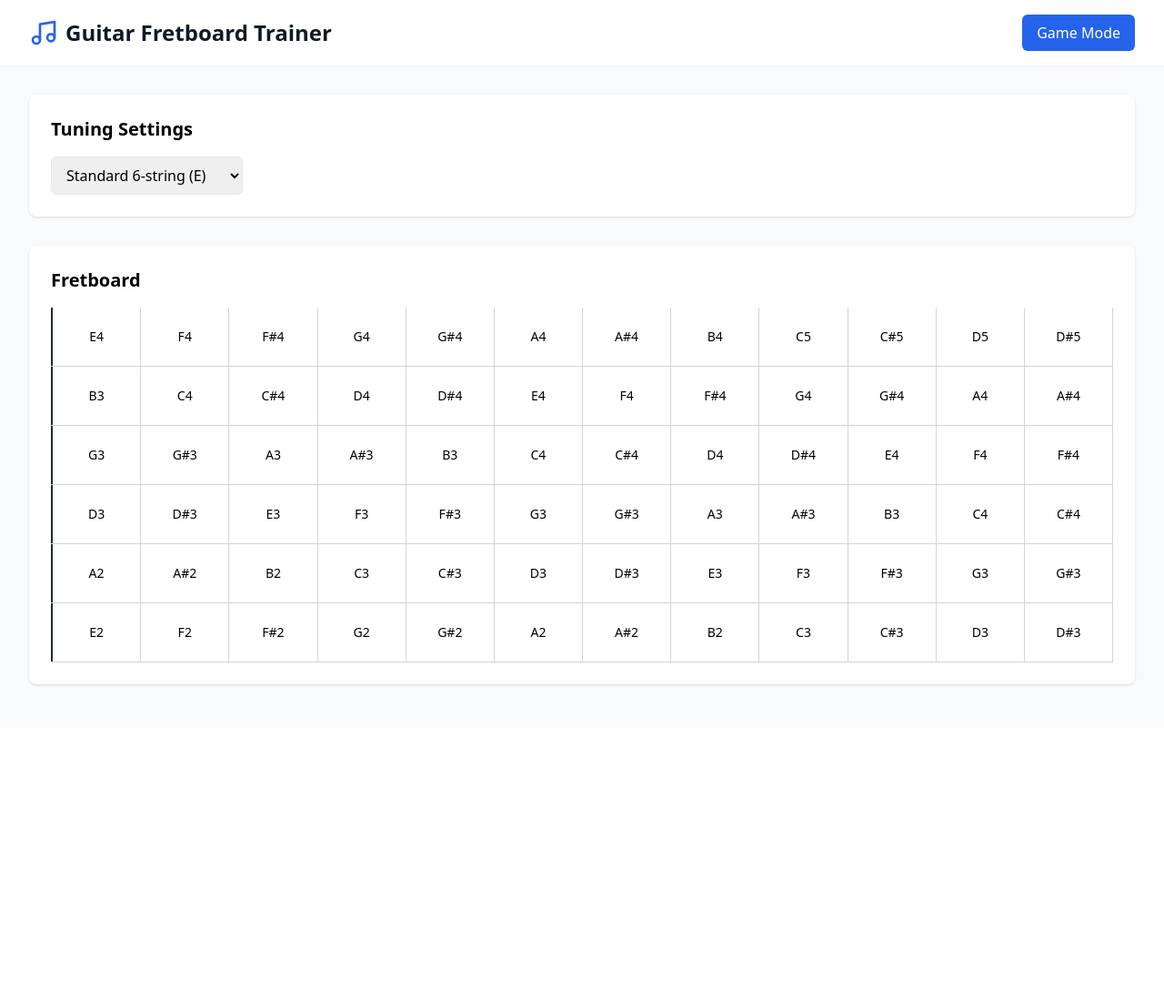
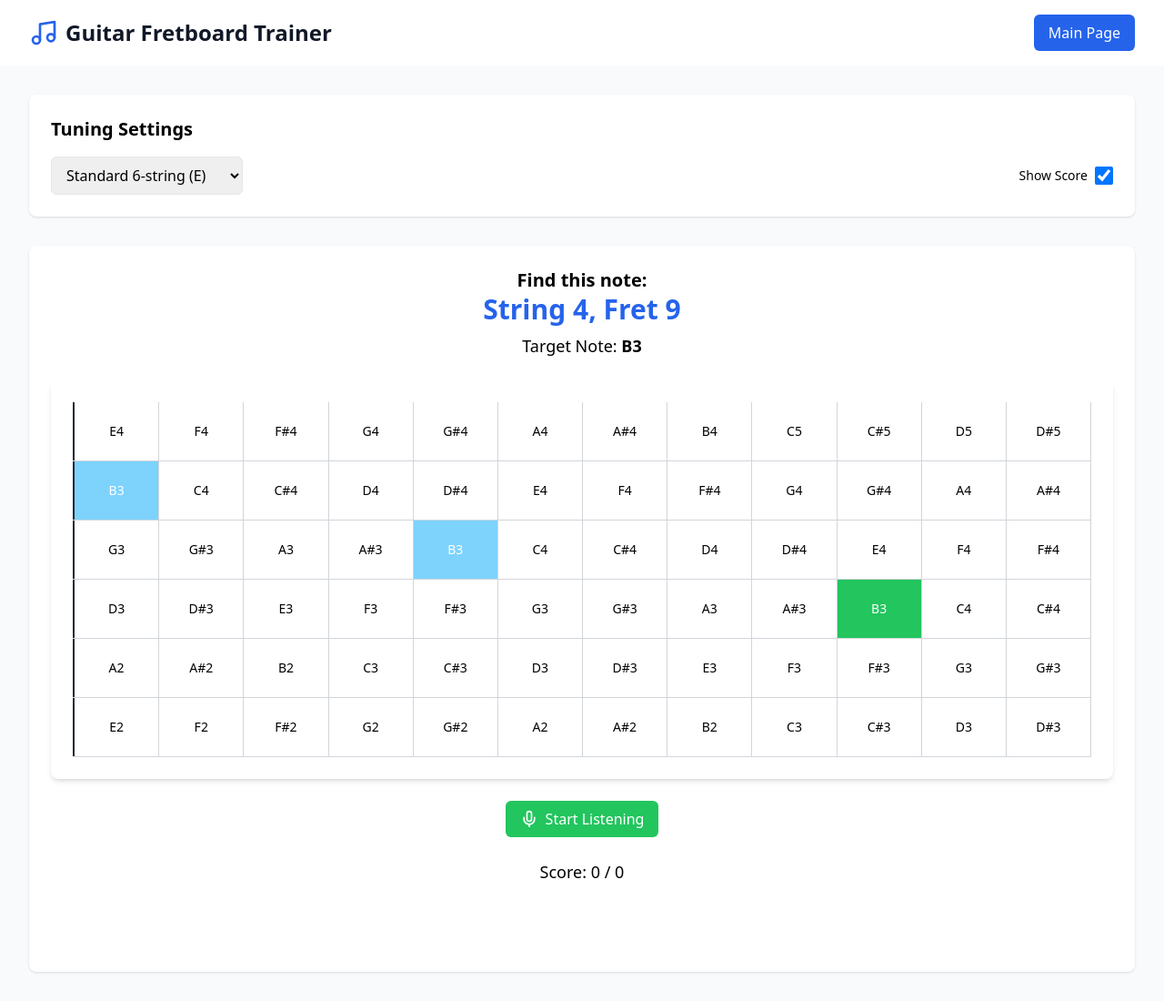
Before and after one commit to ojitxslml/GuitarFretboard, a React (Vite) app: page /practice in a window 1280 px wide. Shown: the whole page at 91% size. Before the commit the page ends 800 px from the top, so only its background shows below. Built offline with nearby package versions, Linux system fonts and the light colour scheme.

Commit message:
add routes and toggle score

```diff
--- a/package.json
+++ b/package.json
@@ -12,7 +12,8 @@
   "dependencies": {
     "lucide-react": "^0.344.0",
     "react": "^18.3.1",
-    "react-dom": "^18.3.1"
+    "react-dom": "^18.3.1",
+    "react-router": "^7.1.3"
   },
   "devDependencies": {
     "@eslint/js": "^9.9.1",
--- a/src/App.tsx
+++ b/src/App.tsx
@@ -1,74 +1,11 @@
-import React, { useState } from 'react';
-import { Music } from 'lucide-react';
-import { Tuning } from './types';
-import { STANDARD_TUNINGS } from './utils/notes';
-import { Fretboard } from './components/Fretboard';
-import { TuningSelector } from './components/TuningSelector';
-import { GameMode } from './components/GameMode';
+import { AppRouter } from './routes/AppRouter'
+import { NavBar } from './ui/components/NavBar'
 
-function App() {
-  const [tuning, setTuning] = useState<Tuning>(STANDARD_TUNINGS[0]);
-  const [isGameMode, setIsGameMode] = useState(false);
-  const [lastGuess, setLastGuess] = useState<{ correct: boolean; message: string } | null>(null);
-
-  const handleNoteGuess = (correct: boolean) => {
-    setLastGuess({
-      correct,
-      message: correct ? 'Correct! 🎸' : 'Try again! 🎼',
-    });
-
-    setTimeout(() => setLastGuess(null), 4000);
-  };
-
+export const App = () => {
   return (
-    <div className="min-h-screen bg-gray-50">
-      <header className="bg-white shadow-sm">
-        <div className="max-w-7xl mx-auto px-4 py-4 sm:px-6 lg:px-8">
-          <div className="flex items-center justify-between">
-            <div className="flex items-center">
-              <Music className="h-8 w-8 text-blue-600" />
-              <h1 className="ml-2 text-2xl font-bold text-gray-900">Guitar Fretboard Trainer</h1>
-            </div>
-            <button
-              onClick={() => setIsGameMode(!isGameMode)}
-              className="px-4 py-2 bg-blue-600 text-white rounded-md hover:bg-blue-700"
-            >
-              {isGameMode ? 'Practice Mode' : 'Game Mode'}
-            </button>
-          </div>
-        </div>
-      </header>
-
-      <main className="max-w-7xl mx-auto px-4 py-8 sm:px-6 lg:px-8">
-        <div className="space-y-8">
-          <section className="bg-white p-6 rounded-lg shadow">
-            <h2 className="text-xl font-semibold mb-4">Tuning Settings</h2>
-            <TuningSelector currentTuning={tuning} onTuningChange={setTuning} />
-          </section>
-
-          {isGameMode ? (
-            <section className="bg-white p-6 rounded-lg shadow">
-              <GameMode tuning={tuning} onNoteGuess={handleNoteGuess} />
-              {lastGuess && (
-                <div
-                  className={`mt-4 p-4 rounded-md text-center ${
-                    lastGuess.correct ? 'bg-green-100 text-green-800' : 'bg-red-100 text-red-800'
-                  }`}
-                >
-                  {lastGuess.message}
-                </div>
-              )}
-            </section>
-          ) : (
-            <section className="bg-white p-6 rounded-lg shadow">
-              <h2 className="text-xl font-semibold mb-4">Fretboard</h2>
-              <Fretboard tuning={tuning} />
-            </section>
-          )}
-        </div>
-      </main>
-    </div>
-  );
+    <>
+    <NavBar/>
+    <AppRouter />
+    </>
+  )
 }
-
-export default App;
--- /dev/null
+++ b/src/components/PracticeMode/FeedbackMessage.tsx
@@ -0,0 +1,23 @@
+interface NoteFeedbackProps {
+  correct: boolean | null; // `null` si no hay ningún intento aún
+}
+
+function FeedbackMessage({ correct }: NoteFeedbackProps) {
+  if (correct === null)
+    return (
+      <div
+        className={`mt-4 p-7 rounded-md text-center bg-white text-slate-700`}
+      ></div>
+    );
+
+  const message = correct ? "Correct! 🎸" : "Try again! 🎼";
+  const styles = correct
+    ? "bg-green-100 text-green-800"
+    : "bg-red-100 text-red-800";
+
+  return (
+    <div className={`mt-4 p-4 rounded-md text-center ${styles}`}>{message}</div>
+  );
+}
+
+export default FeedbackMessage;
--- a/src/components/GameMode.tsx
+++ b/src/components/PracticeMode/PracticeMode.tsx
@@ -1,9 +1,9 @@
 import React, { useState, useEffect, useRef, useCallback } from "react";
-import { Note, GameState } from "../types";
-import { getNoteAtFret } from "../utils/notes";
-import { PitchDetector } from "../utils/audioDetection";
+import { Note, GameState } from "../../types";
+import { getNoteAtFret } from "../../utils/notes";
+import { PitchDetector } from "../../utils/audioDetection";
 import { Mic, MicOff } from "lucide-react";
-import { Fretboard } from "./Fretboard";
+import { Fretboard } from "../Fretboard";
 
 type GameModeProps = {
   tuning: {
@@ -11,9 +11,14 @@ type GameModeProps = {
     strings: Note[];
   };
   onNoteGuess: (correct: boolean) => void;
+  showScore: boolean;
 };
 
-export const GameMode: React.FC<GameModeProps> = ({ tuning, onNoteGuess }) => {
+export const GameMode: React.FC<GameModeProps> = ({
+  tuning,
+  onNoteGuess,
+  showScore,
+}) => {
   const [gameState, setGameState] = useState<GameState>({
     currentNote: {
       string: 0,
@@ -59,7 +64,8 @@ export const GameMode: React.FC<GameModeProps> = ({ tuning, onNoteGuess }) => {
         }
 
         noteHistoryRef.current = noteHistoryRef.current.filter(
-          (n, index) =>
+          (_, index) =>
+            // eslint-disable-next-line @typescript-eslint/no-explicit-any
             now - (noteHistoryRef.current[index] as any).timestamp < 1000
         );
 
@@ -68,6 +74,7 @@ export const GameMode: React.FC<GameModeProps> = ({ tuning, onNoteGuess }) => {
     }
 
     requestAnimationFrame(updatePitch);
+    // eslint-disable-next-line react-hooks/exhaustive-deps
   }, [gameState, isWaiting]);
 
   const getMostFrequentNote = (notes: string[]): string | null => {
@@ -88,6 +95,7 @@ export const GameMode: React.FC<GameModeProps> = ({ tuning, onNoteGuess }) => {
   useEffect(() => {
     lastNoteRef.current = gameState.currentNote.note;
   }, [gameState.currentNote.note]);
+
   const handleGuess = useCallback(
     (guessedNote: string) => {
       if (isWaiting) return;
@@ -95,11 +103,11 @@ export const GameMode: React.FC<GameModeProps> = ({ tuning, onNoteGuess }) => {
       const guessedNoteName = extractNoteName(guessedNote);
       const targetNoteName = extractNoteName(lastNoteRef.current);
 
-      // Actualizar el estado del juego
+      // Update GameState
       setGameState((prev) => ({
         ...prev,
         score: prev.score + (guessedNoteName === targetNoteName ? 1 : 0),
-        attempts: prev.attempts + 1, // Siempre aumentar los intentos
+        attempts: prev.attempts + 1, // Increment attempts
       }));
 
       if (guessedNoteName !== targetNoteName) {
@@ -107,13 +115,14 @@ export const GameMode: React.FC<GameModeProps> = ({ tuning, onNoteGuess }) => {
         setHighlightedFret(position);
       }
 
-      onNoteGuess(guessedNoteName === targetNoteName); // Notificar al componente padre si la adivinanza fue correcta o incorrecta
+      onNoteGuess(guessedNoteName === targetNoteName); // Notify component if guess is correct
 
       if (guessedNoteName === targetNoteName) {
         setIsWaiting(true);
-        setTimeout(generateNewNote, 500); // Generar una nueva nota después de un tiempo
+        setTimeout(generateNewNote, 500); // Wait before generate a new note
       }
     },
+    // eslint-disable-next-line react-hooks/exhaustive-deps
     [isWaiting, onNoteGuess]
   );
 
@@ -162,7 +171,7 @@ export const GameMode: React.FC<GameModeProps> = ({ tuning, onNoteGuess }) => {
         }
       }
     }
-    return { string: 0, fret: 0 }; // Si no se encuentra la nota, retornar una posición por defecto
+    return { string: 0, fret: 0 }; // If no note return to a default position
   };
 
   useEffect(() => {
@@ -201,10 +210,6 @@ export const GameMode: React.FC<GameModeProps> = ({ tuning, onNoteGuess }) => {
           }}
         />
       </div>
-
-      {isWaiting && (
-        <div className="text-center text-blue-600">Get ready...</div>
-      )}
 
       <div className="flex justify-center space-x-4">
         <button
@@ -268,11 +273,13 @@ export const GameMode: React.FC<GameModeProps> = ({ tuning, onNoteGuess }) => {
         </div>
       )} */}
 
+      {showScore && (
         <div className="text-center">
           <p className="text-lg">
             Score: {gameState.score} / {gameState.attempts}
           </p>
         </div>
+      )}
     </div>
   );
 };
--- a/src/main.tsx
+++ b/src/main.tsx
@@ -1,10 +1,13 @@
-import { StrictMode } from 'react';
-import { createRoot } from 'react-dom/client';
-import App from './App.tsx';
-import './index.css';
+import { StrictMode } from "react";
+import { createRoot } from "react-dom/client";
+import { App } from "./App";
+import "./index.css";
+import { BrowserRouter } from "react-router";
 
-createRoot(document.getElementById('root')!).render(
+createRoot(document.getElementById("root")!).render(
   <StrictMode>
-    <App />
+    <BrowserRouter>
+      <App />
+    </BrowserRouter>
   </StrictMode>
 );
--- /dev/null
+++ b/src/pages/MainPage.tsx
@@ -0,0 +1,28 @@
+import { useState } from "react";
+import { Tuning } from "../types";
+import { STANDARD_TUNINGS } from "../utils/notes";
+import { Fretboard } from "../components/Fretboard";
+import { TuningSelector } from "../components/TuningSelector";
+
+function MainPage() {
+  const [tuning, setTuning] = useState<Tuning>(STANDARD_TUNINGS[0]);
+
+  return (
+    <div className="min-h-screen bg-gray-50">
+      <main className="max-w-7xl mx-auto px-4 py-8 sm:px-6 lg:px-8">
+        <div className="space-y-8">
+          <section className="bg-white p-6 rounded-lg shadow">
+            <h2 className="text-xl font-semibold mb-4">Tuning Settings</h2>
+            <TuningSelector currentTuning={tuning} onTuningChange={setTuning} />
+          </section>
+          <section className="bg-white p-6 rounded-lg shadow">
+            <h2 className="text-xl font-semibold mb-4">Fretboard</h2>
+            <Fretboard tuning={tuning} />
+          </section>
+        </div>
+      </main>
+    </div>
+  );
+}
+
+export default MainPage;
--- /dev/null
+++ b/src/pages/PracticePage.tsx
@@ -0,0 +1,62 @@
+import { useState } from "react";
+import { Tuning } from "../types";
+import { STANDARD_TUNINGS } from "../utils/notes";
+import { TuningSelector } from "../components/TuningSelector";
+import { GameMode } from "../components/PracticeMode/PracticeMode";
+import FeedbackMessage from "../components/PracticeMode/FeedbackMessage";
+
+function PracticePage() {
+  const [tuning, setTuning] = useState<Tuning>(STANDARD_TUNINGS[0]);
+  const [correct, setCorrect] = useState<boolean | null>(null);
+  const [showScore, setShowScore] = useState<boolean>(true); // Nuevo estado
+
+  const handleNoteGuess = (isCorrect: boolean) => {
+    setCorrect(isCorrect);
+    // Clear state after 4s
+    setTimeout(() => setCorrect(null), 4000);
+  };
+
+  return (
+    <div className="min-h-screen bg-gray-50">
+      <main className="max-w-7xl mx-auto px-4 py-8 sm:px-6 lg:px-8">
+        <div className="space-y-8">
+          {/* Tuning */}
+          <section className="bg-white p-6 rounded-lg shadow">
+            <h2 className="text-xl font-semibold mb-4">Tuning Settings</h2>
+            <div className="flex items-center justify-between">
+              <TuningSelector
+                currentTuning={tuning}
+                onTuningChange={setTuning}
+              />
+              {/* Toggle Score */}
+              <div className="flex items-center space-x-2">
+                <label htmlFor="toggle-score" className="text-sm font-medium">
+                  Show Score
+                </label>
+                <input
+                  type="checkbox"
+                  id="toggle-score"
+                  checked={showScore}
+                  onChange={(e) => setShowScore(e.target.checked)}
+                  className="w-5 h-5 text-blue-600 focus:ring-blue-500 border-gray-300 rounded"
+                />
+              </div>
+            </div>
+          </section>
+
+          {/* Practice */}
+          <section className="bg-white p-6 rounded-lg shadow">
+            <GameMode
+              tuning={tuning}
+              onNoteGuess={handleNoteGuess}
+              showScore={showScore}
+            />
+            {showScore && <FeedbackMessage correct={correct} />}
+          </section>
+        </div>
+      </main>
+    </div>
+  );
+}
+
+export default PracticePage;
--- /dev/null
+++ b/src/routes/AppRouter.tsx
@@ -0,0 +1,13 @@
+import { Route } from "react-router";
+import { Routes } from "react-router";
+import PracticePage from "../pages/PracticePage";
+import MainPage from "../pages/MainPage";
+
+export const AppRouter = () => {
+  return (
+    <Routes>
+      <Route path="/practice" element={<PracticePage />} />
+      <Route path="/*" element={<MainPage />} />
+    </Routes>
+  );
+};
--- /dev/null
+++ b/src/ui/components/NavBar.tsx
@@ -0,0 +1,34 @@
+import { Music } from "lucide-react";
+import { useState, useEffect } from "react";
+import { Link, useLocation } from "react-router";
+
+export const NavBar = () => {
+  const location = useLocation();
+  const [isGameMode, setIsGameMode] = useState(false);
+
+  useEffect(() => {
+    setIsGameMode(location.pathname === "/practice");
+  }, [location.pathname]);
+
+  return (
+    <header className="bg-white shadow-sm">
+      <div className="max-w-7xl mx-auto px-4 py-4 sm:px-6 lg:px-8">
+        <div className="flex items-center justify-between">
+          <div className="flex items-center">
+            <Music className="h-8 w-8 text-blue-600" />
+            <h1 className="ml-2 text-2xl font-bold text-gray-900">
+              Guitar Fretboard Trainer
+            </h1>
+          </div>
+          <Link
+            to={isGameMode ? "/" : "/practice"}
+            onClick={() => setIsGameMode(!isGameMode)}
+            className="px-4 py-2 bg-blue-600 text-white rounded-md hover:bg-blue-700"
+          >
+            {isGameMode ? "Main Page" : "Practice Mode"}
+          </Link>
+        </div>
+      </div>
+    </header>
+  );
+};
```
Also changed, not shown: src/utils/audioDetection.ts (+31 -10 lines), 1 other file (tests, documents, lock files or other folders). Lines whose indentation alone changed are shown as unchanged.
